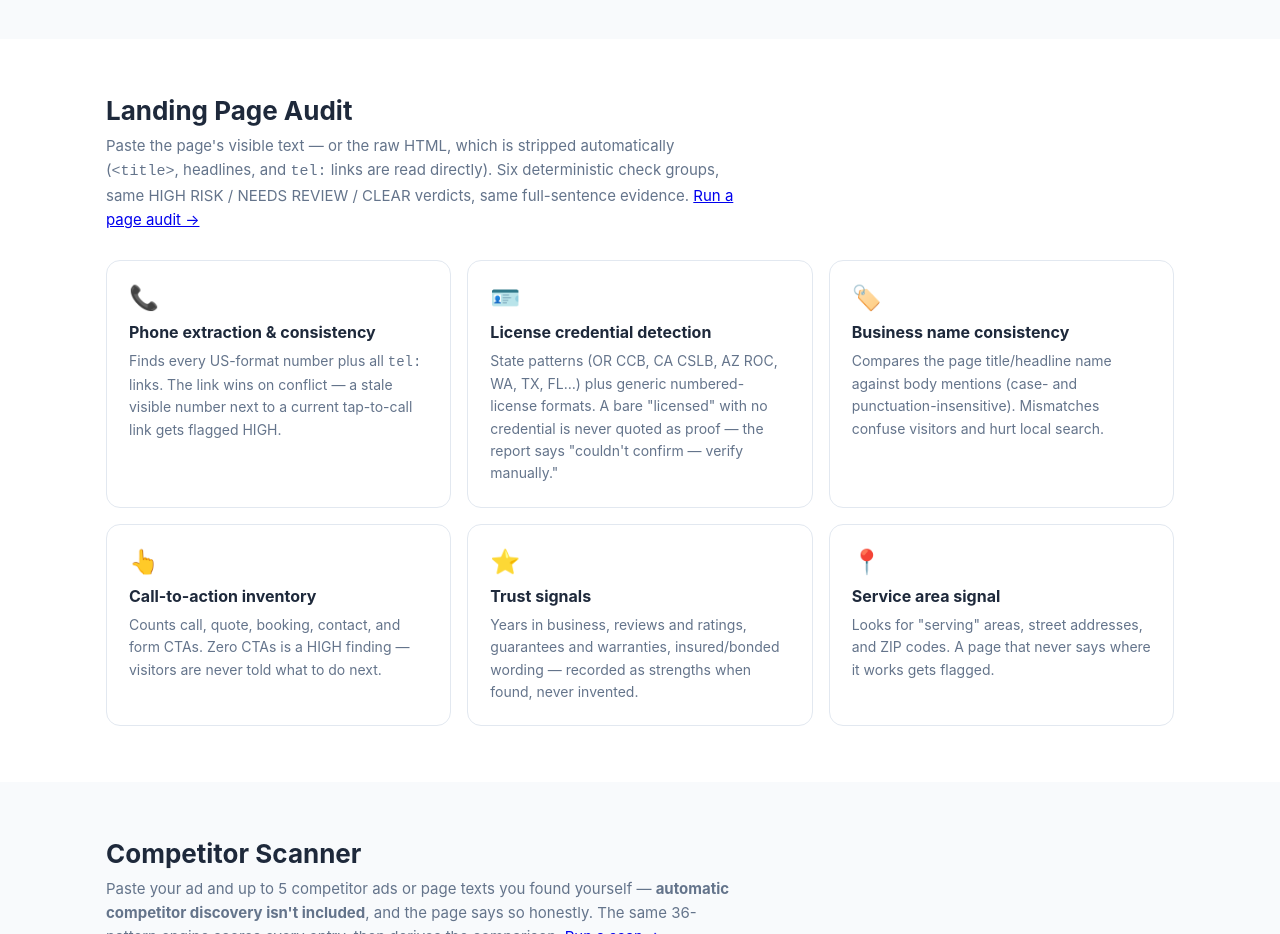
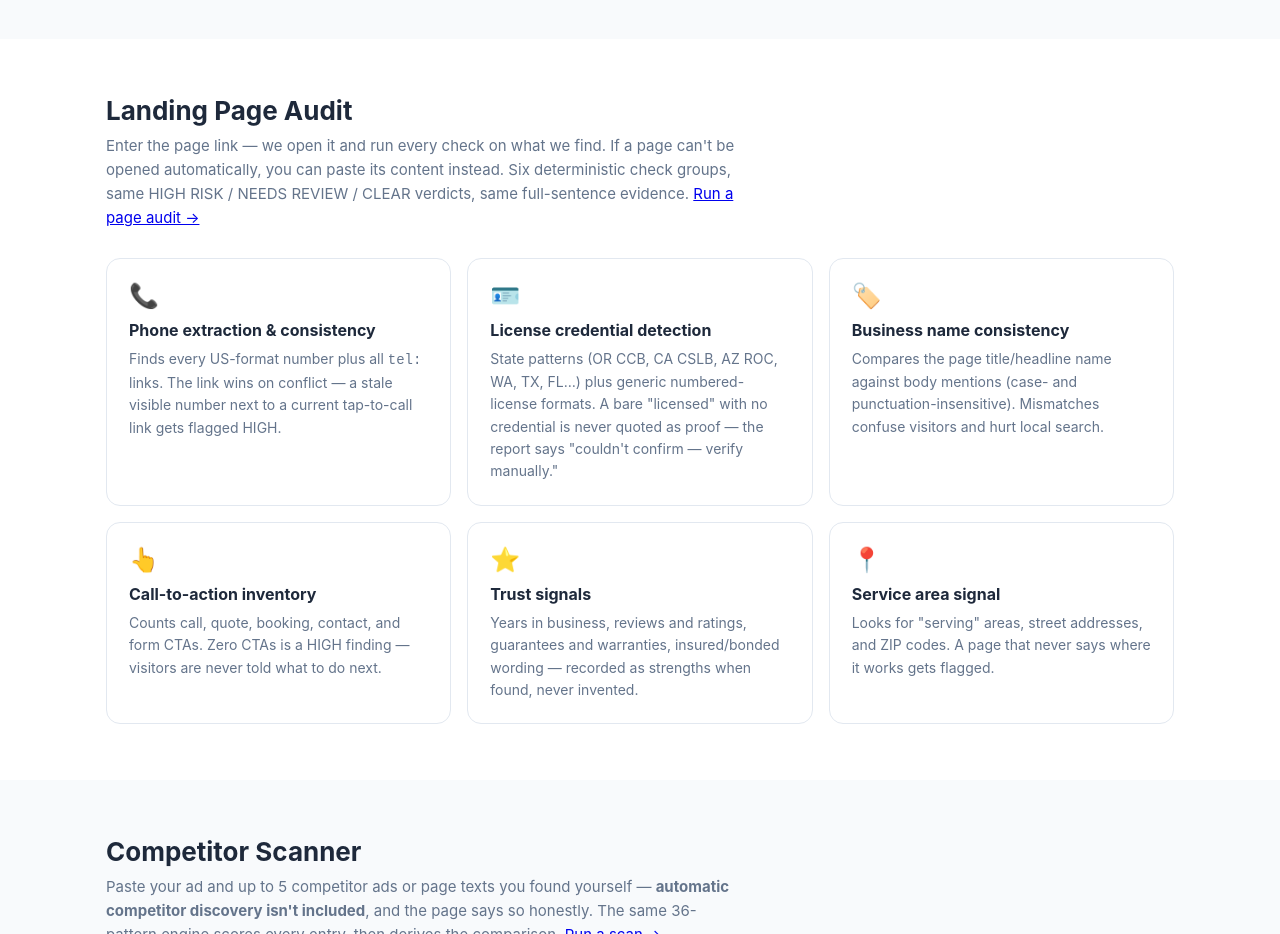
Before and after one commit to Zeerun7/tradesad-preview, a plain HTML site: page features.html in a window 1280 px wide. Shown: the part 1980-2914 px from the top of the page. Drawn offline with Linux system fonts and the light colour scheme.

Commit message:
fix landing-audit copy: link-first wording (features.html)

```diff
--- a/features.html
+++ b/features.html
@@ -71,7 +71,7 @@
 <section class="section">
   <div class="container">
     <h2>Landing Page Audit</h2>
-    <p class="sub">Paste the page's visible text — or the raw HTML, which is stripped automatically (<code>&lt;title&gt;</code>, headlines, and <code>tel:</code> links are read directly). Six deterministic check groups, same HIGH RISK / NEEDS REVIEW / CLEAR verdicts, same full-sentence evidence. <a href="landing-audit.html">Run a page audit &rarr;</a></p>
+    <p class="sub">Enter the page link — we open it and run every check on what we find. If a page can't be opened automatically, you can paste its content instead. Six deterministic check groups, same HIGH RISK / NEEDS REVIEW / CLEAR verdicts, same full-sentence evidence. <a href="landing-audit.html">Run a page audit &rarr;</a></p>
     <div class="grid3">
       <div class="feat"><div class="icon">📞</div><h3>Phone extraction &amp; consistency</h3><p>Finds every US-format number plus all <code>tel:</code> links. The link wins on conflict — a stale visible number next to a current tap-to-call link gets flagged HIGH.</p></div>
       <div class="feat"><div class="icon">🪪</div><h3>License credential detection</h3><p>State patterns (OR CCB, CA CSLB, AZ ROC, WA, TX, FL…) plus generic numbered-license formats. A bare "licensed" with no credential is never quoted as proof — the report says "couldn't confirm — verify manually."</p></div>
```
